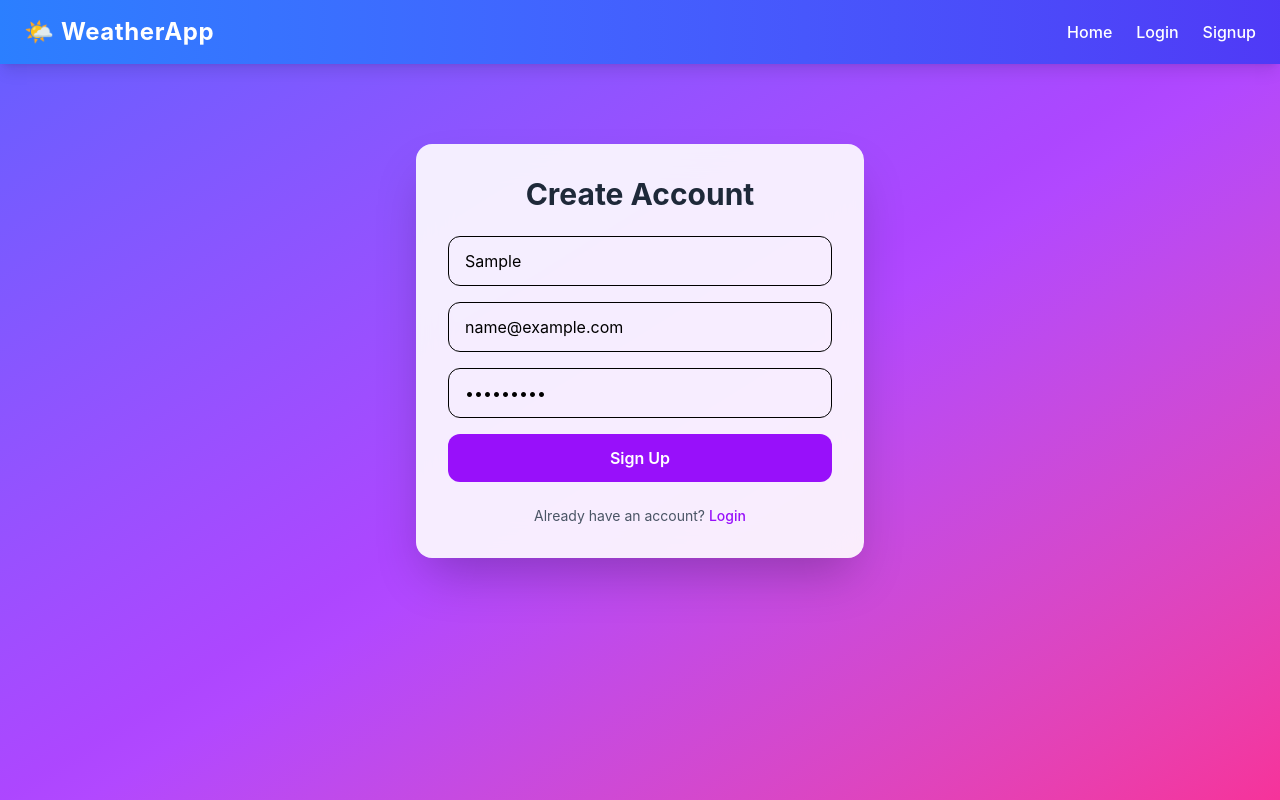
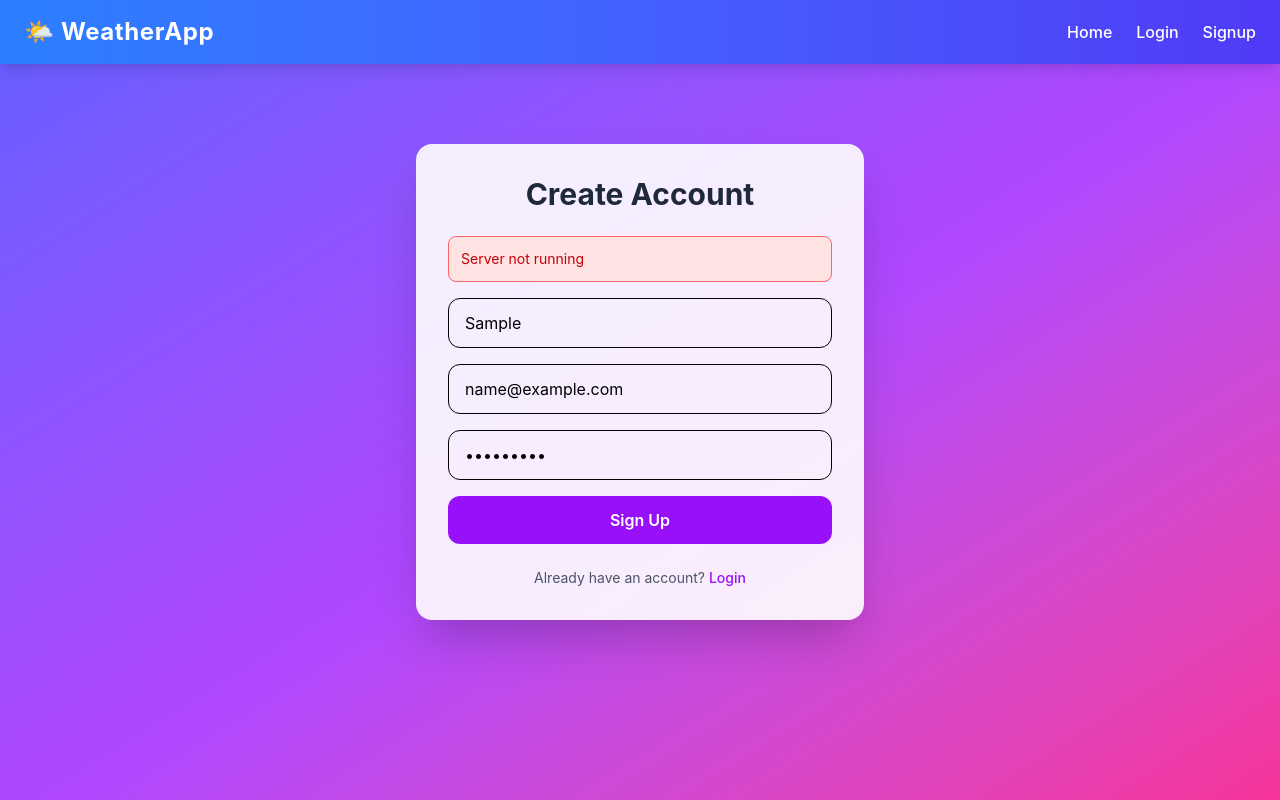
Before and after one commit to Sarita595k/Weather_Frontend, a React (Vite) app: page /signup in a window 1280 px wide. Both pictures are taken after typing "Sample", "name@example.com", "Sample123" into the empty fields and a click on the button "Sign Up". Built offline with nearby package versions, Linux system fonts and the light colour scheme; no server answers.

Commit message:
error added at the top of the sign up and login

```diff
--- a/src/Components/Login.jsx
+++ b/src/Components/Login.jsx
@@ -9,12 +9,13 @@ const Login = () => {
         email: "",
         password: "",
     })
-
+    const [error, setError] = useState("")
     const handleChange = (e) => {
         setFormData({
             ...formData,
             [e.target.name]: e.target.value,
         })
+        setError("")
     }
 
     const handleSubmit = async (e) => {
@@ -38,17 +39,17 @@ const Login = () => {
                 // Go to dashboard
                 navigate("/dashboard");
             } else {
-                alert(data.message || "Login failed");
+                setError(data.message || "Login failed");
             }
 
         } catch (error) {
             console.log("Error:", error);
-            alert("Server not running");
+            setError("Server not running");
         }
     };
 
     return (
-        <div className="min-h-screen bg-gradient-to-br from-blue-600 via-indigo-600 to-purple-700">
+        <div className="min-h-screen bg-linear-to-br from-blue-600 via-indigo-600 to-purple-700">
             <Navbar />
 
             <div className="flex items-center justify-center px-4 mt-20">
@@ -57,7 +58,11 @@ const Login = () => {
                     <h2 className="text-3xl font-bold text-center mb-6">
                         Login
                     </h2>
-
+                    {error && (
+                        <div className="mb-4 p-3 bg-red-100 border border-red-400 text-red-700 rounded-lg text-sm transition-all duration-300">
+                            {error}
+                        </div>
+                    )}
                     <form onSubmit={handleSubmit} className="space-y-5">
 
                         <input
@@ -97,7 +102,7 @@ const Login = () => {
 
                 </div>
             </div>
-        </div>
+        </div >
     )
 }
 
--- a/src/Components/SignUp.jsx
+++ b/src/Components/SignUp.jsx
@@ -7,9 +7,11 @@ const Signup = () => {
         email: "",
         password: "",
     });
+    const [error, setError] = useState("");
     const navigate = useNavigate()
     const handleChange = (e) => {
         setFormData({ ...formData, [e.target.name]: e.target.value });
+        setError("")
     };
 
     const handleSubmit = async (e) => {
@@ -36,12 +38,12 @@ const Signup = () => {
                     navigate("/login");
                 }
             } else {
-                alert(data.message || "Signup failed");
+                setError(data.message || "Signup failed");
             }
 
         } catch (error) {
             console.log("Error:", error);
-            alert("Server not running");
+            setError("Server not running");
         }
     };
 
@@ -57,7 +59,11 @@ const Signup = () => {
                     <h2 className="text-3xl font-bold text-center text-gray-800 mb-6">
                         Create Account
                     </h2>
-
+                    {error && (
+                        <div className="mb-4 p-3 bg-red-100 border border-red-400 text-red-700 rounded-lg text-sm transition-all duration-300">
+                            {error}
+                        </div>
+                    )}
                     <form onSubmit={handleSubmit} className="space-y-4">
                         <input
                             type="text"
```
